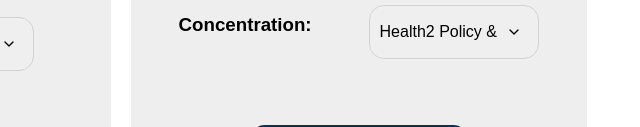
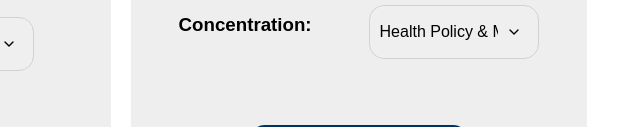
Before and after one commit to drewradley/Sequencer2021, a plain HTML site: page Sequencer2021/final.html in a window 1280 px wide. Shown: the part 673-800 px from the top of the page, 638-1278 px from the left. Drawn offline with Linux system fonts and the light colour scheme.

Commit message:
Update final.html

```diff
--- a/Sequencer2021/final.html
+++ b/Sequencer2021/final.html
@@ -356,7 +356,7 @@
                 </div>
                 <div class="selections" id="conSelect" style="grid-column-start: 3; grid-column-end: 6; grid-row: 3; justify-self: stretch;">
                     <select name="concentration" id="concentration" class="dropdown">
-                        <option value=1>Health2 Policy & Management</option>
+                        <option value=1>Health Policy & Management</option>
                         <option value=2>Epidemiology & Biostatistics</option>
                         <option value=3>Interdisciplinary</option>
                         <option value=4>Food, Nutrition and Population Health</option>
```
